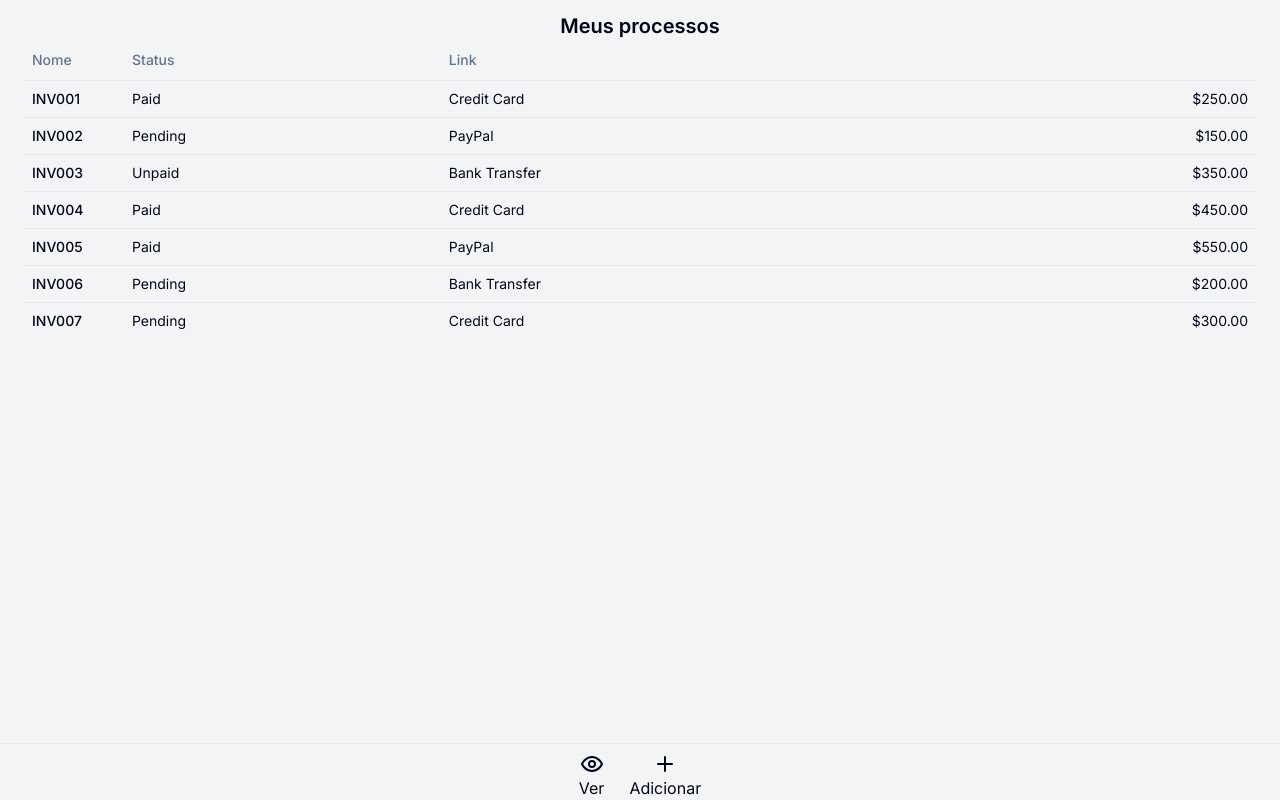
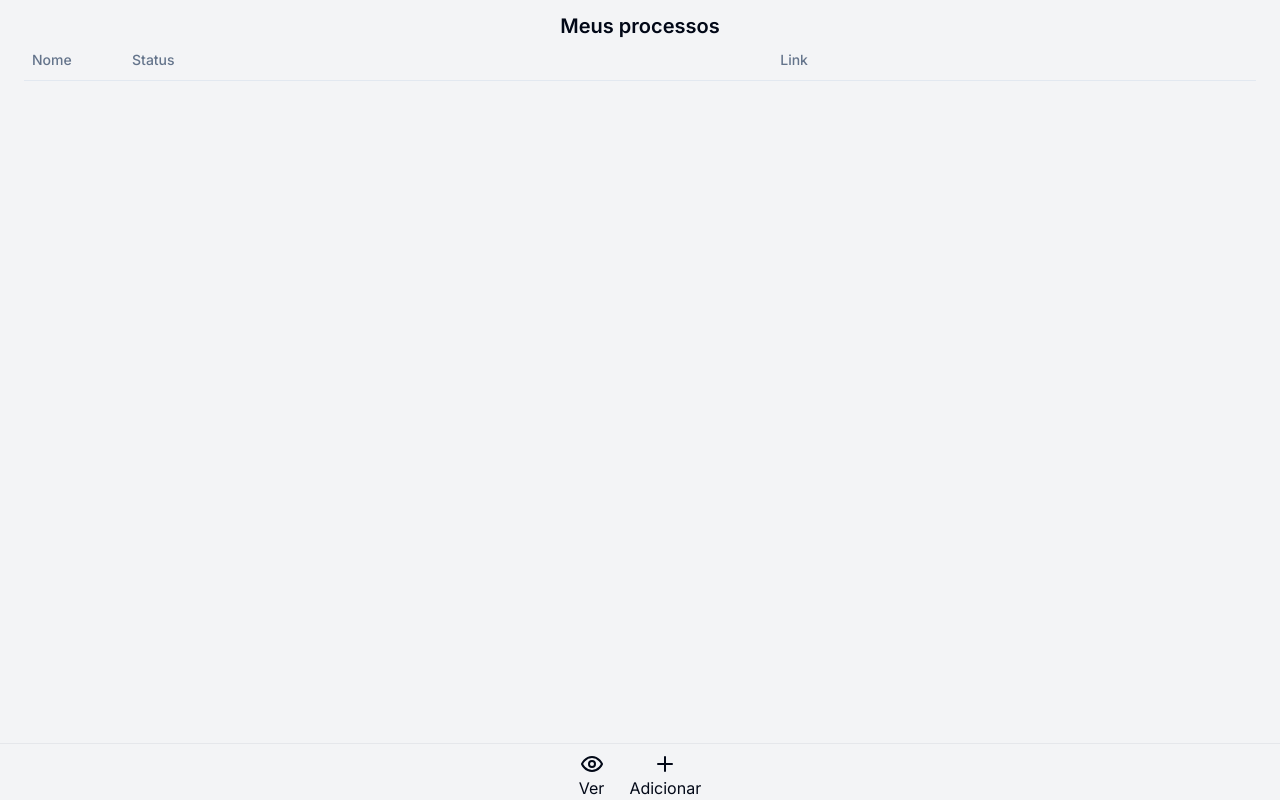
Before and after one commit to JoaoMarcosCS/processosSeletivos, a Next.js app: page / in a window 1280 px wide. Built offline with nearby package versions, Linux system fonts and the light colour scheme.

Commit message:
feat: Corrigido o probela do prisma client adicionando prisma cached

```diff
--- a/app/processosTable/processosTable.tsx
+++ b/app/processosTable/processosTable.tsx
@@ -1,3 +1,5 @@
+'use client'
+
 import {
     Table,
     TableBody,
@@ -8,55 +10,24 @@ import {
     TableHeader,
     TableRow,
 } from "@/components/ui/table"
-
-
-const invoices = [
-    {
-        invoice: "INV001",
-        paymentStatus: "Paid",
-        totalAmount: "$250.00",
-        paymentMethod: "Credit Card",
-    },
-    {
-        invoice: "INV002",
-        paymentStatus: "Pending",
-        totalAmount: "$150.00",
-        paymentMethod: "PayPal",
-    },
-    {
-        invoice: "INV003",
-        paymentStatus: "Unpaid",
-        totalAmount: "$350.00",
-        paymentMethod: "Bank Transfer",
-    },
-    {
-        invoice: "INV004",
-        paymentStatus: "Paid",
-        totalAmount: "$450.00",
-        paymentMethod: "Credit Card",
-    },
-    {
-        invoice: "INV005",
-        paymentStatus: "Paid",
-        totalAmount: "$550.00",
-        paymentMethod: "PayPal",
-    },
-    {
-        invoice: "INV006",
-        paymentStatus: "Pending",
-        totalAmount: "$200.00",
-        paymentMethod: "Bank Transfer",
-    },
-    {
-        invoice: "INV007",
-        paymentStatus: "Pending",
-        totalAmount: "$300.00",
-        paymentMethod: "Credit Card",
-    },
-]
+import { db } from "../utils/db"
+import { useEffect, useState } from "react";
 
 
 export const ProcessosTable = () => {
+
+    const [vagas, setVagas] = useState([{}]);
+
+    useEffect(()=>{
+        async function fetchData() {
+            try {
+              const result = await db.vagas.findMany();
+              setVagas(result);
+            } catch (error) {
+              console.error('Erro ao buscar os dados:', error);
+            }
+    }},[vagas])
+
     return (
     <Table>
         <TableHeader>
@@ -65,16 +36,17 @@ export const ProcessosTable = () => {
                 <TableHead>Status</TableHead>
                 <TableHead>Link</TableHead>
             </TableRow>
+            {/* {vagas.map((vaga) => {
+                <TableRow key={vaga.nome}>
+                <TableCell className="font-medium">{}</TableCell>
+                <TableCell>{}</TableCell>
+                <TableCell>{}</TableCell>
+                <TableCell className="text-right">{}</TableCell>
+              </TableRow>
+            })} */}
         </TableHeader>
         <TableBody>
-            {invoices.map((invoice) => (
-                <TableRow key={invoice.invoice}>
-                    <TableCell className="font-medium">{invoice.invoice}</TableCell>
-                    <TableCell>{invoice.paymentStatus}</TableCell>
-                    <TableCell>{invoice.paymentMethod}</TableCell>
-                    <TableCell className="text-right">{invoice.totalAmount}</TableCell>
-                </TableRow>
-            ))}
+
         </TableBody>
     </Table>
     )
```
